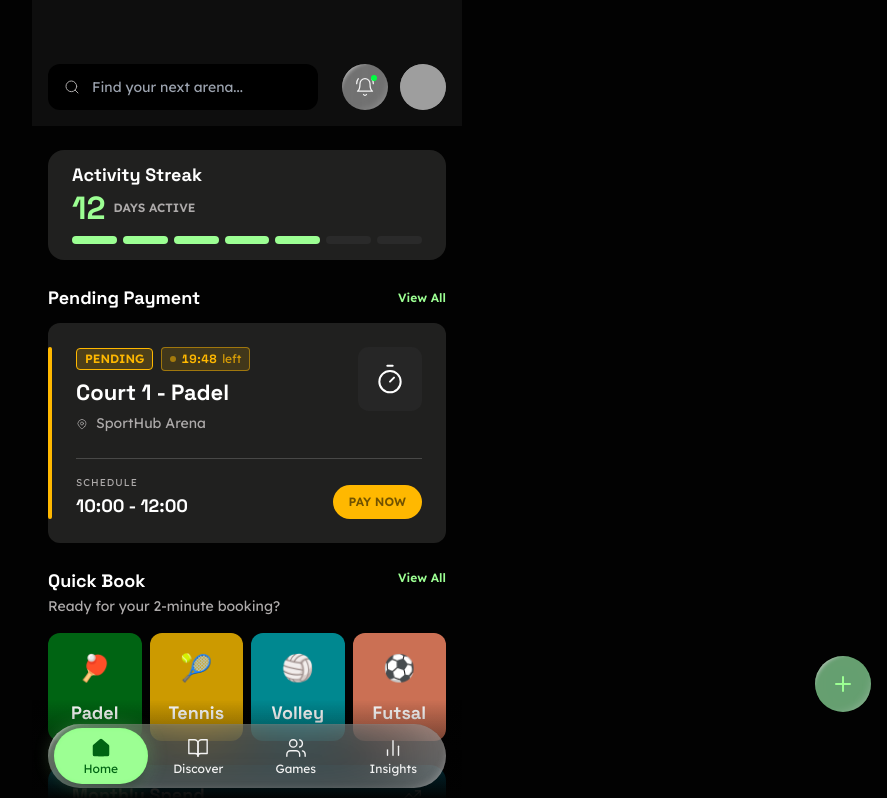
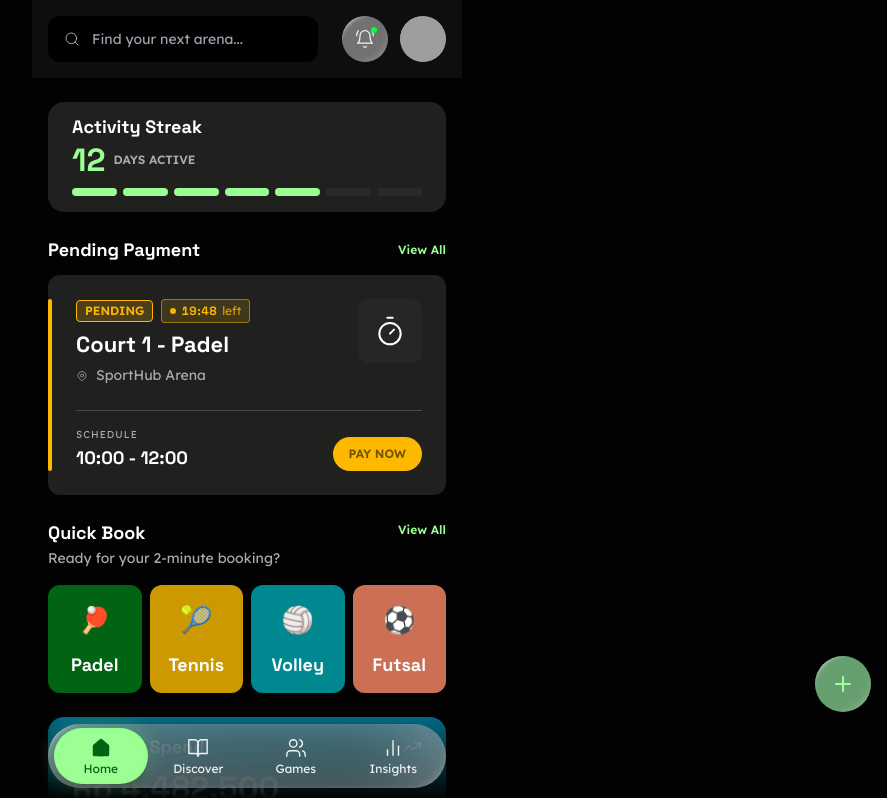
Before and after one commit to evansaragih/playwise, a Next.js app: page /home in a window 1280 px wide. Shown: the top 798 px of the page, without its empty margins (393-1280 px from the left). Built offline with nearby package versions, Linux system fonts and the light colour scheme; grey boxes are pictures that could not be loaded.

Commit message:
update all screens

```diff
--- a/app/discover/page.tsx
+++ b/app/discover/page.tsx
@@ -75,7 +75,9 @@ export default function DiscoverPage() {
         {/* ══ TOP BAR — shared between both views ══
             bg:#0E0E0E, pt:64, px:16, pb:16, FIXED at top */}
         <motion.div variants={stagger.item} className="px-4 pb-4 flex-none"
-          style={{ background:'#0E0E0E', paddingTop: 'max(64px, calc(env(safe-area-inset-top) + 20px))' }}>
+          style={{ background:'#0E0E0E' }}>
+          <div className="status-bar-spacer" />
+          <div className="px-0 pt-4">
 
           {/* Title + icons */}
           <div className="flex items-center justify-between mb-3">
@@ -137,6 +139,7 @@ export default function DiscoverPage() {
               ))}
             </div>
           </div>
+          </div>{/* /pt-4 */}
         </motion.div>
 
         {/* ══ CONTENT ══ */}
--- a/app/globals.css
+++ b/app/globals.css
@@ -6,7 +6,6 @@
 *, *::before, *::after { box-sizing: border-box; margin: 0; padding: 0; }
 
 html {
-  /* Prevent font scaling in landscape on iOS */
   -webkit-text-size-adjust: 100%;
   text-size-adjust: 100%;
 }
@@ -21,49 +20,51 @@ html, body {
   overscroll-behavior: none;
 }
 
-/* Root container — fills the entire viewport on every device.
-   On mobile it fills exactly the screen.
-   On desktop/tablet it centres content at max 430px (widest iPhone). */
+/* ── Mobile container ──
+   Full width on real phones, centred preview on desktop. */
 .mobile-container {
   width: 100%;
   max-width: 430px;
-  height: 100svh;
-  height: 100dvh;    /* dynamic viewport height — handles iOS toolbar show/hide */
+  min-height: 100svh;
   margin: 0 auto;
   background: #020202;
   position: relative;
-  overflow-y: auto;
   overflow-x: hidden;
-  -webkit-overflow-scrolling: touch;
 }
 
-/* On real mobile devices (≤ 430px wide) remove the max-width cap
-   so it truly fills edge-to-edge */
-@media screen and (max-width: 430px) {
+@media (max-width: 430px) {
   .mobile-container {
     max-width: 100%;
     width: 100vw;
   }
 }
 
-/* Page content fades out toward the bottom nav so the pill floats cleanly.
-   Add this class to the scrollable page wrapper div. */
-.page-fade-bottom::after {
-  content: '';
-  position: fixed;
-  bottom: 0;
-  left: max(0px, calc(50% - 215px));
-  right: max(0px, calc(50% - 215px));
-  height: 100px;
-  background: linear-gradient(to top, #020202 0%, transparent 100%);
-  pointer-events: none;
-  z-index: 40;  /* below nav (z-50) but above content */
+/* ── Font helpers ── */
+.font-heading { font-family: 'Space Grotesk', sans-serif; }
+.font-ui      { font-family: 'Lexend', sans-serif; }
+
+/* ── Safe area custom properties ──
+   Available in every component via var(--sat) / var(--sab).
+   On iPhone X+ in PWA mode --sat = 44–59px, --sab = 21–34px.
+   On Android / regular browser both = 0px. */
+:root {
+  --sat: env(safe-area-inset-top,    0px);
+  --sal: env(safe-area-inset-left,   0px);
+  --sar: env(safe-area-inset-right,  0px);
+  --sab: env(safe-area-inset-bottom, 0px);
 }
 
-/* Space Grotesk for headings, big numbers, sport labels */
-.font-heading { font-family: 'Space Grotesk', sans-serif; }
-/* Lexend for UI labels, chips, body, nav */
-.font-ui { font-family: 'Lexend', sans-serif; }
+/* ── Status-bar spacer ──
+   Height = exact iOS status bar height (var(--sat)).
+   Background matches the top bar so nothing shows behind the clock/icons. */
+.status-bar-spacer {
+  height: var(--sat);
+  min-height: 0;
+  background: #0E0E0E;
+  width: 100%;
+  flex-shrink: 0;
+  display: block;
+}
 
 /* ── Shimmer skeleton ── */
 .skeleton {
@@ -77,7 +78,7 @@ html, body {
   100% { background-position:  200% 0 }
 }
 
-/* ── Liquid Glass pill — outer nav container ── */
+/* ── Liquid Glass nav pill ── */
 .liquid-glass-nav {
   background: rgba(26, 26, 26, 0.20);
   backdrop-filter: blur(26px);
@@ -89,7 +90,7 @@ html, body {
     inset  9px  9px 4px -12px rgba(179, 179, 179, 1.00);
 }
 
-/* ── Liquid Glass active tab pill ── */
+/* ── Liquid Glass active tab ── */
 .liquid-glass-active {
   background: #9CFF93;
   border-radius: 999px;
@@ -99,7 +100,7 @@ html, body {
     inset 0 0  4px  0  rgba(0, 255,   0,  0.10);
 }
 
-/* ── Liquid Glass icon circle (bell, avatar) ── */
+/* ── Liquid Glass icon circle ── */
 .liquid-glass-icon {
   background: rgba(14, 14, 14, 0.85);
   backdrop-filter: blur(26px);
@@ -114,15 +115,21 @@ html, body {
 .scrollbar-hide::-webkit-scrollbar { display: none; }
 .scrollbar-hide { -ms-overflow-style: none; scrollbar-width: none; }
 
-/* ── Tap feedback ── */
-.tap-highlight { -webkit-tap-highlight-color: transparent; }
+/* ── Misc helpers ── */
+.tap-highlight  { -webkit-tap-highlight-color: transparent; }
+.glow-green     { box-shadow: 0 0 20px rgba(156, 255, 147, 0.30); }
+.no-select      { user-select: none; -webkit-user-select: none; }
 
-/* ── Green glow ── */
-.glow-green { box-shadow: 0 0 20px rgba(156, 255, 147, 0.30); }
-
-/* ── Safe area insets — iPhone notch/home bar ── */
-.safe-top    { padding-top:    env(safe-area-inset-top,    0px); }
-.safe-bottom { padding-bottom: env(safe-area-inset-bottom, 0px); }
-
-/* ── Prevent text selection during map drag ── */
-.no-select { user-select: none; -webkit-user-select: none; }
+/* ── Page fade at bottom (content fades into nav) ── */
+.page-fade-bottom::after {
+  content: '';
+  position: fixed;
+  bottom: 0;
+  left:  max(0px, calc(50% - 215px));
+  right: max(0px, calc(50% - 215px));
+  /* height = nav pill (80px) + safe area bottom */
+  height: calc(80px + var(--sab));
+  background: linear-gradient(to top, #020202 0%, transparent 100%);
+  pointer-events: none;
+  z-index: 40;
+}
--- a/app/home/page.tsx
+++ b/app/home/page.tsx
@@ -4,6 +4,7 @@ import { motion } from 'framer-motion'
 import { Search, MapPin, TrendingUp, ChevronRight, Star } from 'lucide-react'
 import Link from 'next/link'
 import BottomNav from '@/components/layout/BottomNav'
+import TopBar from '@/components/layout/TopBar'
 import PendingPaymentCard from '@/components/ui/PendingPaymentCard'
 import { HomeScreenSkeleton } from '@/components/ui/Skeleton'
 import {
@@ -33,63 +34,42 @@ export default function HomePage() {
   if (loading) return <div className="min-h-screen bg-[#020202] pb-24"><HomeScreenSkeleton /></div>
 
   return (
-    <div className="bg-[#020202] min-h-screen pb-28 page-fade-bottom">
+    <div className="bg-[#020202] min-h-screen page-fade-bottom" style={{ paddingBottom: "calc(88px + var(--sab, 0px))" }}>
       <motion.div variants={stagger.container} initial="initial" animate="animate">
 
-        {/* ══════════════════════════════════════════
-            TOP BAR
-            Frame 16: w393 h126, bg:#0E0E0E, pt:64 px:16 pb:16 gap:24
-            Children: Input (233×46) + Frame15 (bell+avatar, gap:12)
-        ══════════════════════════════════════════ */}
-        <motion.div variants={stagger.item}
-          className="flex items-center gap-6 px-4 pb-4"
-          style={{ background: '#0E0E0E', paddingTop: 'max(64px, calc(env(safe-area-inset-top) + 20px))' }}>
-
-          {/* Search bar — w:233 h:46 bg:#000 r:12 px:16 py:12 gap:12
-              Lexend Regular 14px #ADAAAA placeholder
-              Make it flex-1 so it stretches */}
+        {/* ══ TOP BAR ══ */}
+        <motion.div variants={stagger.item} style={{ background: '#0E0E0E' }}>
+          {/* Fills iOS status bar height exactly */}
+          <div className="status-bar-spacer" />
+          {/* Content below status bar */}
+          <div className="flex items-center gap-6 px-4 pt-4 pb-4">
+            {/* Search bar */}
             <div className="flex items-center gap-3 h-[46px] rounded-xl px-4 flex-1"
                  style={{ background: '#000000' }}>
               <Search size={16} color="#ADAAAA" strokeWidth={1.5} />
-            <input
-              type="text"
-              placeholder="Find your next arena..."
+              <input type="text" placeholder="Find your next arena..."
                 className="flex-1 bg-transparent outline-none font-ui text-[14px] text-white"
-              style={{ caretColor: '#9CFF93' }}
-            />
+                style={{ caretColor: '#9CFF93' }} />
             </div>
-
-          {/* Right icons — Frame15: gap:12 */}
+            {/* Right icons */}
             <div className="flex items-center gap-3 flex-none">
-            {/* Bell — Liquid Glass circle 46×46
-                bg:#0E0E0E, r:498 (full circle), backdrop-blur:26px
-                3 inner shadows same as nav outer pill */}
               <div className="liquid-glass-icon relative flex items-center justify-center"
-                 style={{ width: 46, height: 46, borderRadius: 9999 }}>
-              {/* BellRing icon — using SVG inline to match li:bell-ring Figma icon exactly */}
+                   style={{ width:46, height:46, borderRadius:9999 }}>
                 <svg width="20" height="20" viewBox="0 0 24 24" fill="none" stroke="#F3F3F3" strokeWidth="1.5" strokeLinecap="round" strokeLinejoin="round">
                   <path d="M18 8A6 6 0 0 0 6 8c0 7-3 9-3 9h18s-3-2-3-9"/>
                   <path d="M13.73 21a2 2 0 0 1-3.46 0"/>
-                <path d="M2 8c0-2.2.7-4.3 2-6"/>
-                <path d="M22 8a10 10 0 0 0-2-6"/>
+                  <path d="M2 8c0-2.2.7-4.3 2-6"/><path d="M22 8a10 10 0 0 0-2-6"/>
                 </svg>
-              {/* notification dot */}
                 <span className="absolute top-[11px] right-[11px] w-1.5 h-1.5 rounded-full bg-[#00FF41]" />
               </div>
-
-            {/* Avatar — Liquid Glass circle 46×46
-                same glass effect, user photo inside */}
               <Link href="/profile">
                 <div className="liquid-glass-icon flex items-center justify-center overflow-hidden"
-                   style={{ width: 46, height: 46, borderRadius: 9999 }}>
-                <img
-                  src="https://images.unsplash.com/photo-1535713875002-d1d0cf377fde?w=92&h=92&fit=crop&crop=face&q=80"
-                  alt="avatar"
-                  className="w-full h-full object-cover"
-                  style={{ borderRadius: 9999 }}
-                />
+                     style={{ width:46, height:46, borderRadius:9999 }}>
+                  <img src="https://images.unsplash.com/photo-1535713875002-d1d0cf377fde?w=92&h=92&fit=crop&crop=face&q=80"
+                       alt="avatar" className="w-full h-full object-cover" style={{ borderRadius:9999 }} />
                 </div>
               </Link>
+            </div>
           </div>
         </motion.div>
 
--- a/app/layout.tsx
+++ b/app/layout.tsx
@@ -3,39 +3,30 @@ import './globals.css'
 
 export const metadata: Metadata = {
   title: 'PlayWise',
-  description: 'Smart Sports Booking — discover courts, book games, track your play.',
+  description: 'Smart Sports Booking',
   manifest: '/manifest.json',
-  appleWebApp: {
-    capable: true,
-    statusBarStyle: 'black-translucent',  // makes status bar transparent on iOS
-    title: 'PlayWise',
-  },
-  formatDetection: { telephone: false },
-  icons: {
-    icon: '/icon-192.png',
-    apple: '/apple-touch-icon.png',
-  },
-  other: {
-    // iOS PWA full-screen
-    'apple-mobile-web-app-capable': 'yes',
-    'apple-mobile-web-app-status-bar-style': 'black-translucent',
-    // Android chrome
-    'mobile-web-app-capable': 'yes',
-  }
+  icons: { icon: '/icon-192.png', apple: '/apple-touch-icon.png' },
 }
 
 export const viewport: Viewport = {
   width: 'device-width',
   initialScale: 1,
   maximumScale: 1,
-  userScalable: false,          // prevent pinch-zoom on the app shell
-  viewportFit: 'cover',         // extend under iOS notch + home bar
+  userScalable: false,
+  viewportFit: 'cover',
   themeColor: '#020202',
 }
 
 export default function RootLayout({ children }: { children: React.ReactNode }) {
   return (
     <html lang="en">
+      <head>
+        {/* Raw meta tags — Next.js Metadata API doesn't always emit these
+            correctly for iOS Safari standalone PWA mode */}
+        <meta name="apple-mobile-web-app-capable" content="yes" />
+        <meta name="apple-mobile-web-app-status-bar-style" content="black-translucent" />
+        <meta name="mobile-web-app-capable" content="yes" />
+      </head>
       <body>
         <div className="mobile-container">
           {children}
--- a/components/layout/BottomNav.tsx
+++ b/components/layout/BottomNav.tsx
@@ -13,48 +13,33 @@ const TABS = [
 export default function BottomNav() {
   const pathname = usePathname()
   return (
+    /*
+      The nav wrapper itself is transparent — NO background, NO gradient.
+      Padding-bottom consumes var(--sab) (safe-area-inset-bottom) which is
+      the iPhone home bar height (0px on Android, 21–34px on iPhones).
+      This prevents the pill from sitting on top of / too close to the home bar.
+    */
     <nav
       className="fixed z-50"
       style={{
         bottom: 0,
-        left: 'max(0px, calc(50% - 215px))',
+        left:  'max(0px, calc(50% - 215px))',
         right: 'max(0px, calc(50% - 215px))',
         background: 'transparent',
         paddingLeft: 16,
         paddingRight: 16,
-        paddingBottom: 'max(12px, env(safe-area-inset-bottom))',
         paddingTop: 8,
+        /* key line: consume the home bar so pill sits ABOVE it */
+        paddingBottom: 'max(12px, var(--sab, 0px))',
       }}
     >
-      {/*
-        Liquid Glass pill — exact Figma specs:
-        - bg: rgba(26,26,26,0.20)  → #1A1A1A @ 20% opacity
-        - backdrop-filter: blur(26px)
-        - border-radius: 433px
-        - 3 inner shadows
-        - padding: 4px
-        - height: 64px
-      */}
-      <div
-        className="liquid-glass-nav flex items-center h-16"
-        style={{ padding: 4 }}
-      >
+      {/* Liquid glass pill */}
+      <div className="liquid-glass-nav flex items-center h-16" style={{ padding: 4 }}>
         {TABS.map(({ href, label, Icon }) => {
           const active = pathname === href || pathname.startsWith(href + '/')
           return (
-            <Link
-              key={href}
-              href={href}
-              className="flex-1 flex items-center justify-center h-full tap-highlight"
-            >
-              {/*
-                Active tab: "Liquid Glass Default" variant
-                  bg: #9CFF93, r:999
-                  drop-shadow glow + depth + inner highlight
-                  icon + label: #006413
-
-                Inactive tab: no background, icon + label: #F3F3F3
-              */}
+            <Link key={href} href={href}
+              className="flex-1 flex items-center justify-center h-full tap-highlight">
               <div
                 className="flex flex-col items-center justify-center gap-1 w-full h-full rounded-full transition-all duration-300"
                 style={active ? {
@@ -74,10 +59,8 @@ export default function BottomNav() {
                   fill={active ? '#006413' : 'none'}
                   strokeWidth={active ? 0 : 1.5}
                 />
-                <span
-                  className="font-ui text-[12px] font-normal leading-none"
-                  style={{ color: active ? '#006413' : '#F3F3F3' }}
-                >
+                <span className="font-ui text-[12px] font-normal leading-none"
+                      style={{ color: active ? '#006413' : '#F3F3F3' }}>
                   {label}
                 </span>
               </div>
--- /dev/null
+++ b/components/layout/TopBar.tsx
@@ -0,0 +1,32 @@
+/**
+ * TopBar — shared top bar component for all pages.
+ *
+ * Renders:
+ *   1. A .status-bar-spacer div that fills env(safe-area-inset-top) with #0E0E0E
+ *      so the iOS status bar text is always on the correct dark background.
+ *   2. The actual top bar content (title, search, icons etc.)
+ *      with pt-4 (16px) below the spacer — no guesswork about notch height.
+ *
+ * Usage:
+ *   <TopBar>
+ *     <div>...your top bar content...</div>
+ *   </TopBar>
+ */
+export default function TopBar({
+  children,
+  className = '',
+}: {
+  children: React.ReactNode
+  className?: string
+}) {
+  return (
+    <div style={{ background: '#0E0E0E' }}>
+      {/* Fills the iOS status bar area exactly */}
+      <div className="status-bar-spacer" />
+      {/* Actual content below status bar */}
+      <div className={`px-4 pb-4 pt-4 ${className}`}>
+        {children}
+      </div>
+    </div>
+  )
+}
--- a/package.json
+++ b/package.json
@@ -10,16 +10,13 @@
   "dependencies": {
     "clsx": "^2.1.1",
     "framer-motion": "^11.3.0",
-    "leaflet": "^1.9.4",
     "lucide-react": "^0.383.0",
     "next": "14.2.5",
     "react": "^18",
     "react-dom": "^18",
-    "react-icons": "^5.6.0",
-    "react-leaflet": "^4.2.1"
+    "react-icons": "^5.6.0"
   },
   "devDependencies": {
-    "@types/leaflet": "^1.9.21",
     "@types/node": "^20",
     "@types/react": "^18",
     "@types/react-dom": "^18",
```
Also changed, not shown: app/insights/page.tsx (+6 -5 lines), components/layout/PageWrapper.tsx (+8 -1 lines), 2 other files (tests, documents, lock files or other folders). Lines whose indentation alone changed are shown as unchanged.
